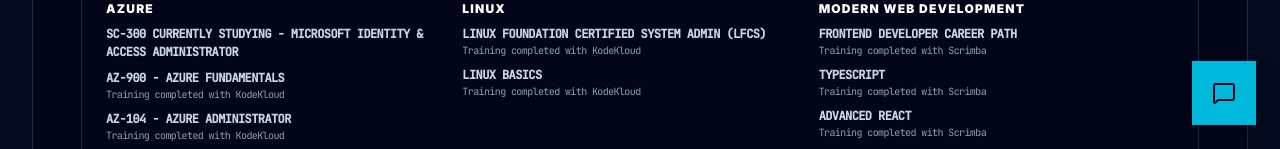
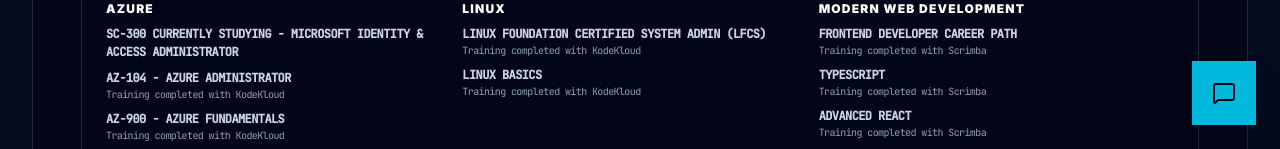
Before and after one commit to chrisbee2812/bickrsv2-0, a React (Vite) app: page /skills in a window 1280 px wide. Shown: the part 651-800 px from the top of the page. Built offline with nearby package versions, Linux system fonts and the light colour scheme.

Commit message:
swapped 900 and 104

```diff
--- a/src/components/SkillGrid.tsx
+++ b/src/components/SkillGrid.tsx
@@ -104,11 +104,11 @@ export function SkillGrid() {
                     </div>
                   </span>
                 </div>
-                <div key="AZ-900" className="mb-2 text-[12px] font-mono tracking-tighter">
+                <div key="AZ-104" className="mb-2 text-[12px] font-mono tracking-tighter">
                   <span className="text-slate-300 font-mono tracking-tighter">
                     <div className="font-black uppercase">
-                      <a href="https://learn.kodekloud.com/learn/certificate/55484a3c-96ed-4414-89bf-a96c6c782c50" target="_blank" rel="noopener noreferrer">
-                        AZ-900 - Azure Fundamentals
+                      <a href="https://learn.kodekloud.com/learn/certificate/364a1515-7371-4bec-8125-8ddf07fca3f8" target="_blank" rel="noopener noreferrer">
+                        AZ-104 - Azure Administrator
                       </a>
                     </div>
                     <p className="text-slate-400 text-[10px]">
@@ -116,11 +116,11 @@ export function SkillGrid() {
                     </p>
                   </span>
                 </div>
-                <div key="AZ-104" className="mb-2 text-[12px] font-mono tracking-tighter">
+                <div key="AZ-900" className="mb-2 text-[12px] font-mono tracking-tighter">
                   <span className="text-slate-300 font-mono tracking-tighter">
                     <div className="font-black uppercase">
-                      <a href="https://learn.kodekloud.com/learn/certificate/364a1515-7371-4bec-8125-8ddf07fca3f8" target="_blank" rel="noopener noreferrer">
-                        AZ-104 - Azure Administrator
+                      <a href="https://learn.kodekloud.com/learn/certificate/55484a3c-96ed-4414-89bf-a96c6c782c50" target="_blank" rel="noopener noreferrer">
+                        AZ-900 - Azure Fundamentals
                       </a>
                     </div>
                     <p className="text-slate-400 text-[10px]">
```
